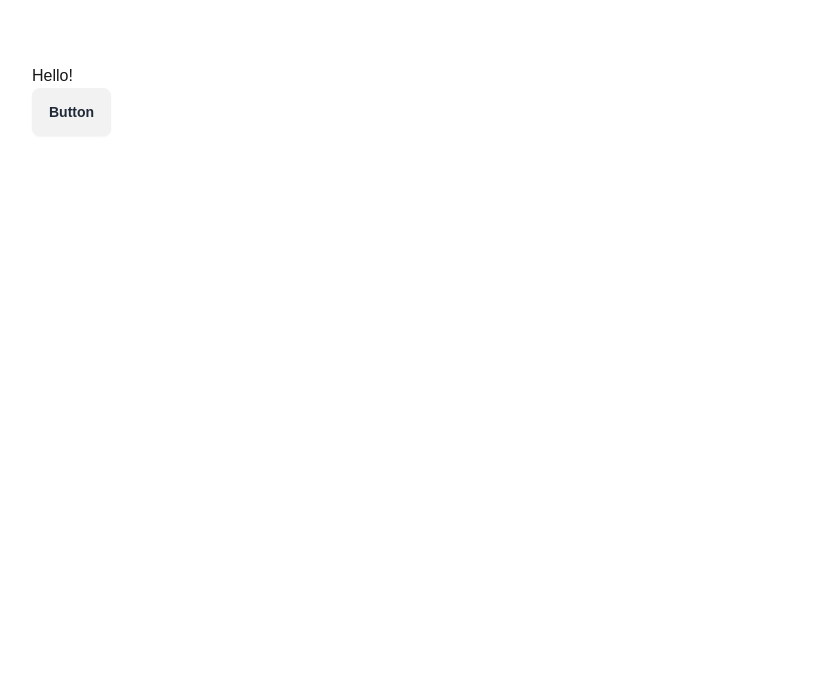
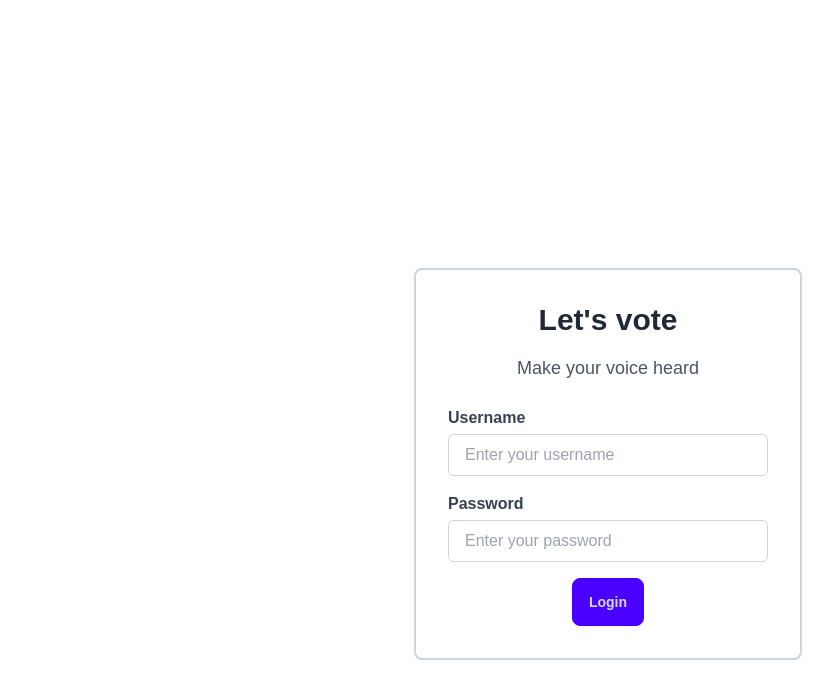
Before and after one commit to CarlUdo/voting-app, a Next.js app: page / in a window 1280 px wide. Shown: the top 698 px of the page, without its empty margins (32-865 px from the left). Built offline with nearby package versions, Linux system fonts and the light colour scheme.

Commit message:
Add "login" page

```diff
--- a/src/app/page.tsx
+++ b/src/app/page.tsx
@@ -1,8 +1,5 @@
+import { LoginPage } from "@/ui/login-page";
+
 export default function Home() {
-  return (
-    <>
-      <h1>Hello!</h1>
-      <button className="btn">Button</button>
-    </>
-  );
+  return <LoginPage />;
 }
--- /dev/null
+++ b/src/ui/login-page/form.tsx
@@ -0,0 +1,38 @@
+export function Form() {
+  return (
+    <form className="space-y-4 sm:max-w-full md:w-80">
+      <div>
+        <label
+          htmlFor="username"
+          className="block text-left text-gray-700 font-semibold mb-1"
+        >
+          Username
+        </label>
+        <input
+          type="text"
+          id="username"
+          name="username"
+          className="w-full px-4 py-2 border border-gray-300 rounded-md focus:outline-none focus:ring-2 focus:ring-blue-500"
+          placeholder="Enter your username"
+          //required
+        />
+      </div>
+      <div>
+        <label
+          htmlFor="password"
+          className="block text-left text-gray-700 font-semibold mb-1"
+        >
+          Password
+        </label>
+        <input
+          type="password"
+          id="password"
+          name="password"
+          className="w-full px-4 py-2 border border-gray-300 rounded-md focus:outline-none focus:ring-2 focus:ring-blue-500"
+          placeholder="Enter your password"
+          //required
+        />
+      </div>
+    </form>
+  );
+}
--- /dev/null
+++ b/src/ui/login-page/heading.tsx
@@ -0,0 +1,3 @@
+export function Heading({ title }: { title: string }) {
+  return <h1 className="text-3xl font-bold text-gray-800 mb-4">{title}</h1>;
+}
--- /dev/null
+++ b/src/ui/login-page/index.ts
@@ -0,0 +1 @@
+export * from "./login-page";
--- /dev/null
+++ b/src/ui/login-page/login-button.tsx
@@ -0,0 +1,17 @@
+"use client";
+
+import { useRouter } from "next/navigation";
+
+export default function LoginButton() {
+  const router = useRouter();
+
+  const handleClick = async () => {
+    router.push("/represenatives");
+  };
+
+  return (
+    <div className="pt-4">
+      <button onClick={handleClick} className="btn btn-primary">Login</button>
+    </div>
+  );
+}
--- /dev/null
+++ b/src/ui/login-page/login-page.tsx
@@ -0,0 +1,9 @@
+import { LoginWindow } from "./login-window";
+
+export function LoginPage() {
+  return (
+    <div className="flex items-center justify-center h-screen">
+      <LoginWindow />
+    </div>
+  );
+}
--- /dev/null
+++ b/src/ui/login-page/login-window.tsx
@@ -0,0 +1,15 @@
+import { Form } from "./form";
+import { Heading } from "./heading";
+import LoginButton from "./login-button";
+import { Slogan } from "./slogan";
+
+export function LoginWindow() {
+  return (
+    <div className="max-w-lg bg-white rounded-lg p-8 text-center border-2 border-slate-300">
+      <Heading title={`Let's vote`} />
+      <Slogan text="Make your voice heard" />
+      <Form />
+      <LoginButton />
+    </div>
+  );
+}
--- /dev/null
+++ b/src/ui/login-page/slogan.tsx
@@ -0,0 +1,3 @@
+export function Slogan({ text }: { text: string }) {
+  return <p className="text-gray-600 text-lg mb-6">{text}</p>;
+}
```
